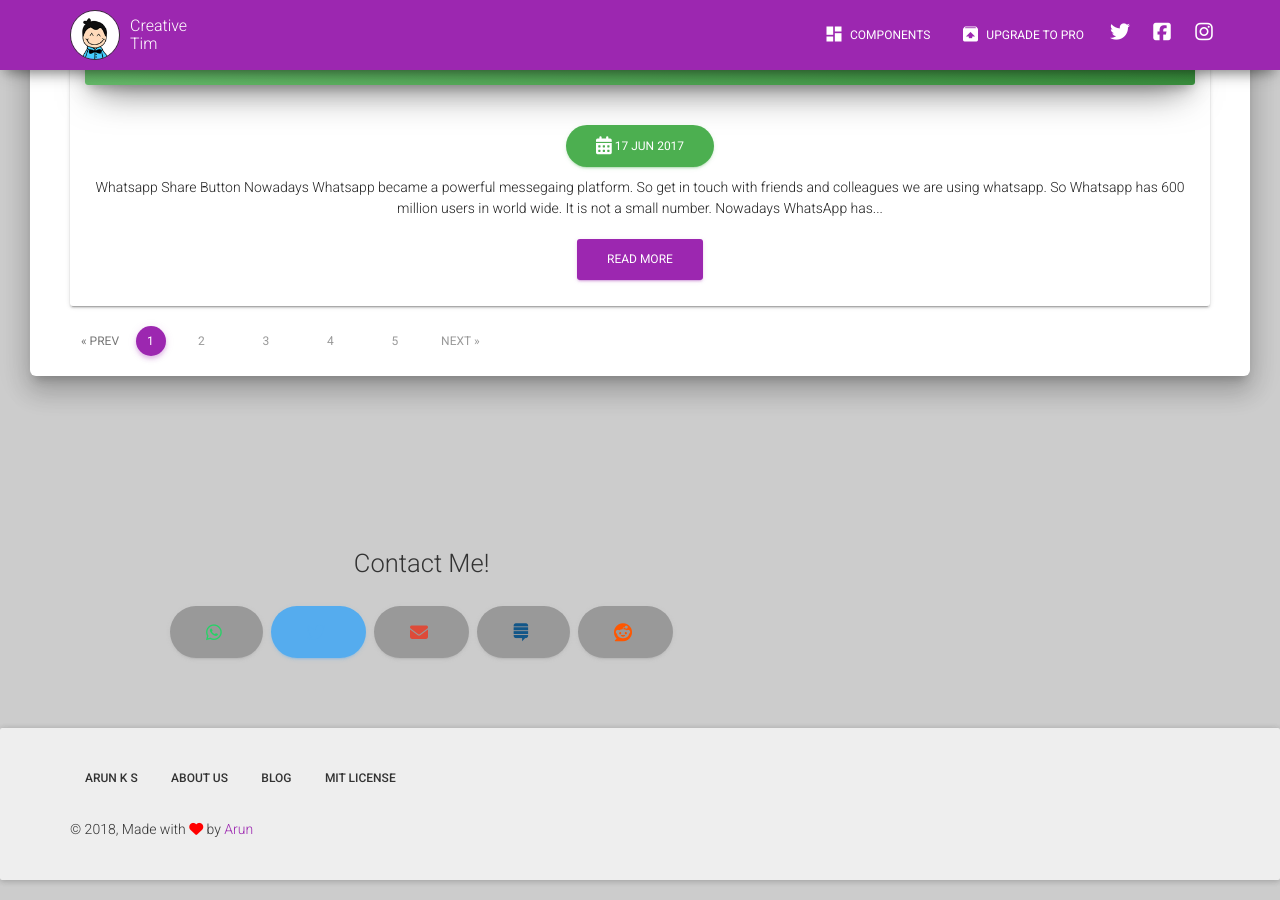
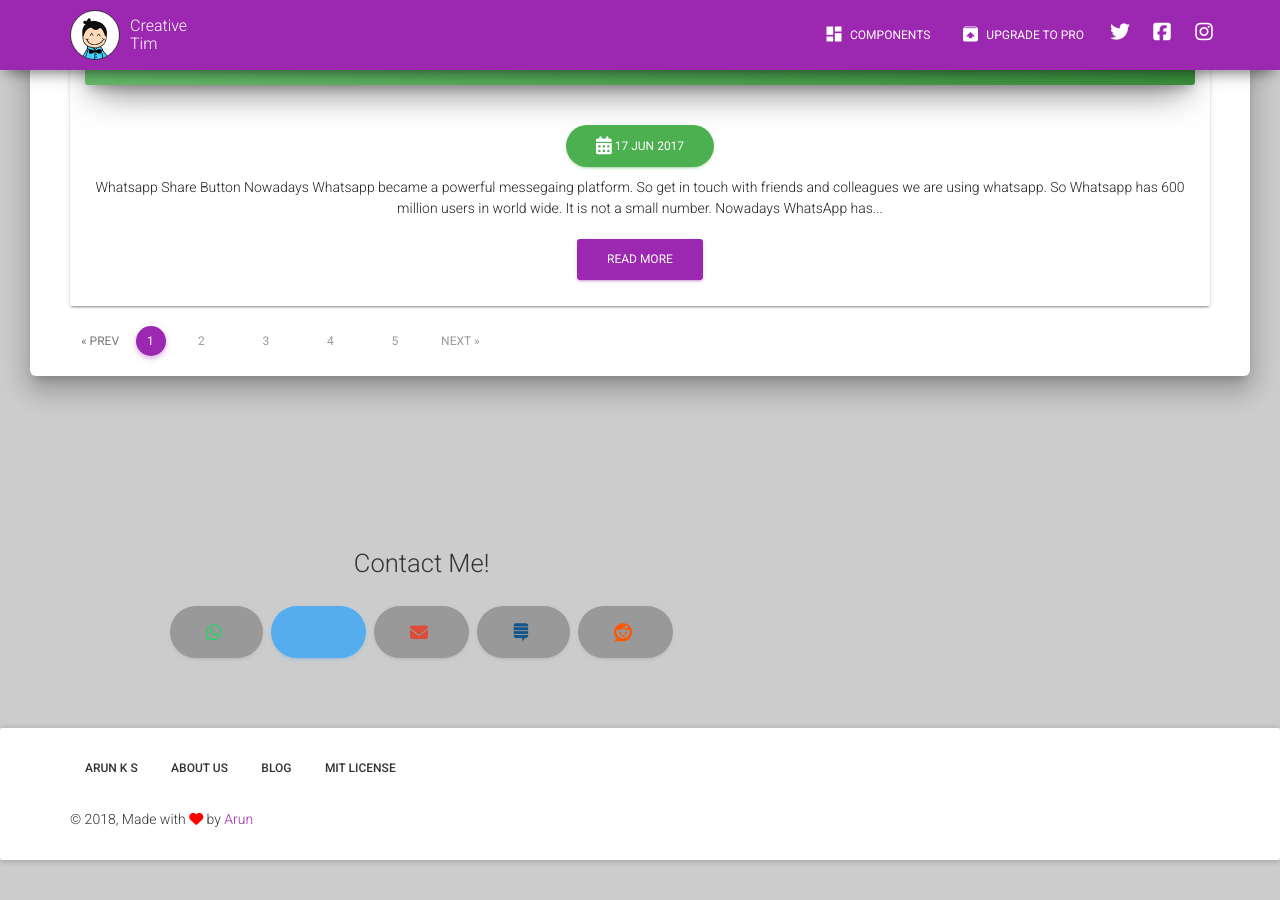
Before and after one commit to tip4programs/imbue, a Jekyll site: the page built from index.html, in a window 1280 px wide and 900 px high, scrolled down 1015 px. Built offline with Jekyll 4.4.1, drawn with Linux system fonts in a browser that asks for light colours; nearby versions of some CDN libraries; the list of posts is cut into pages by our own code.

Commit message:
Update footer.html

```diff
--- a/_includes/footer.html
+++ b/_includes/footer.html
@@ -1,4 +1,4 @@
-<div class="panel panel-footer">
+<div class="panel panel-primary" id="foot_color">
 <footer class="footer">
             <div class="container">
                 <nav>
```
